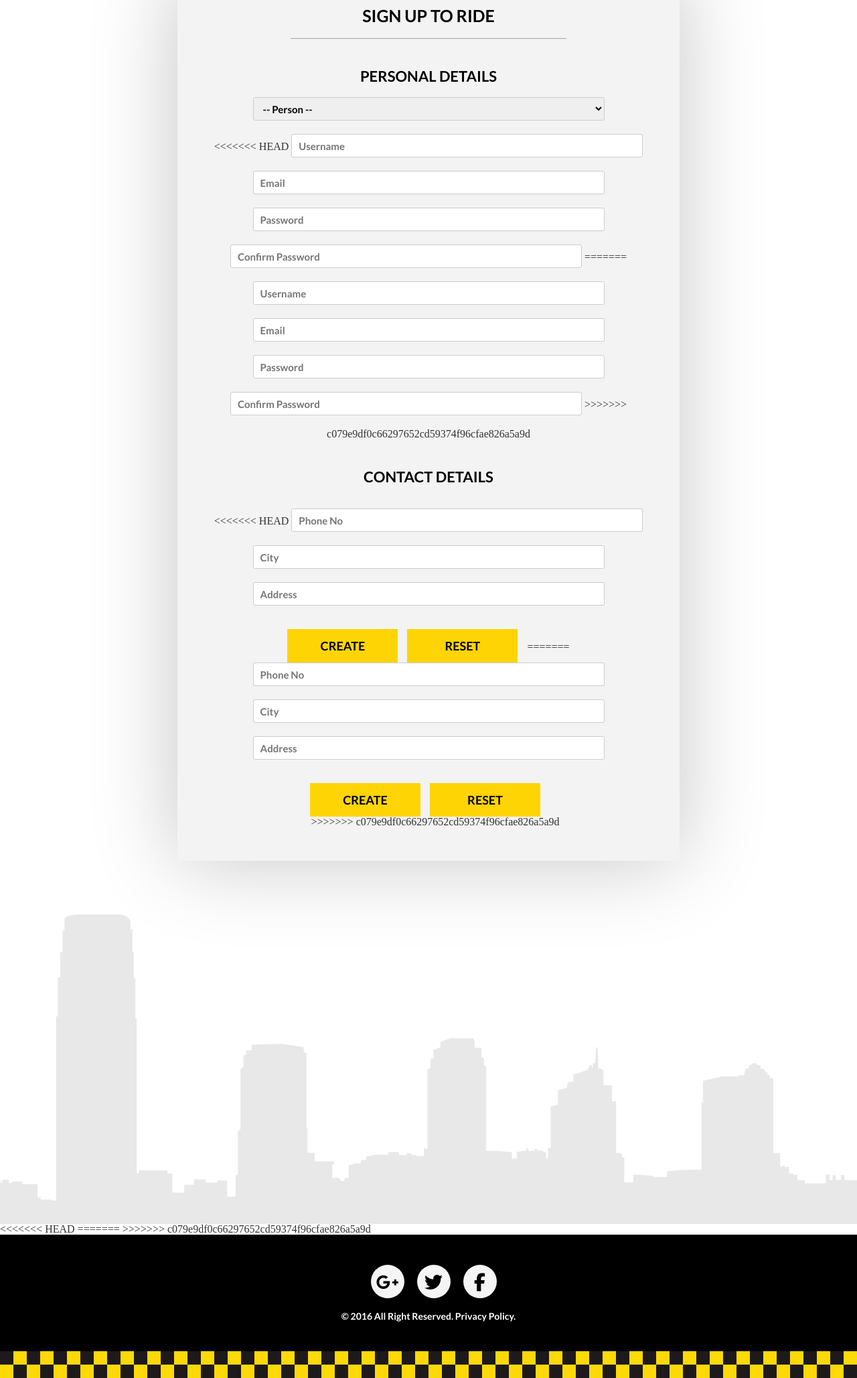
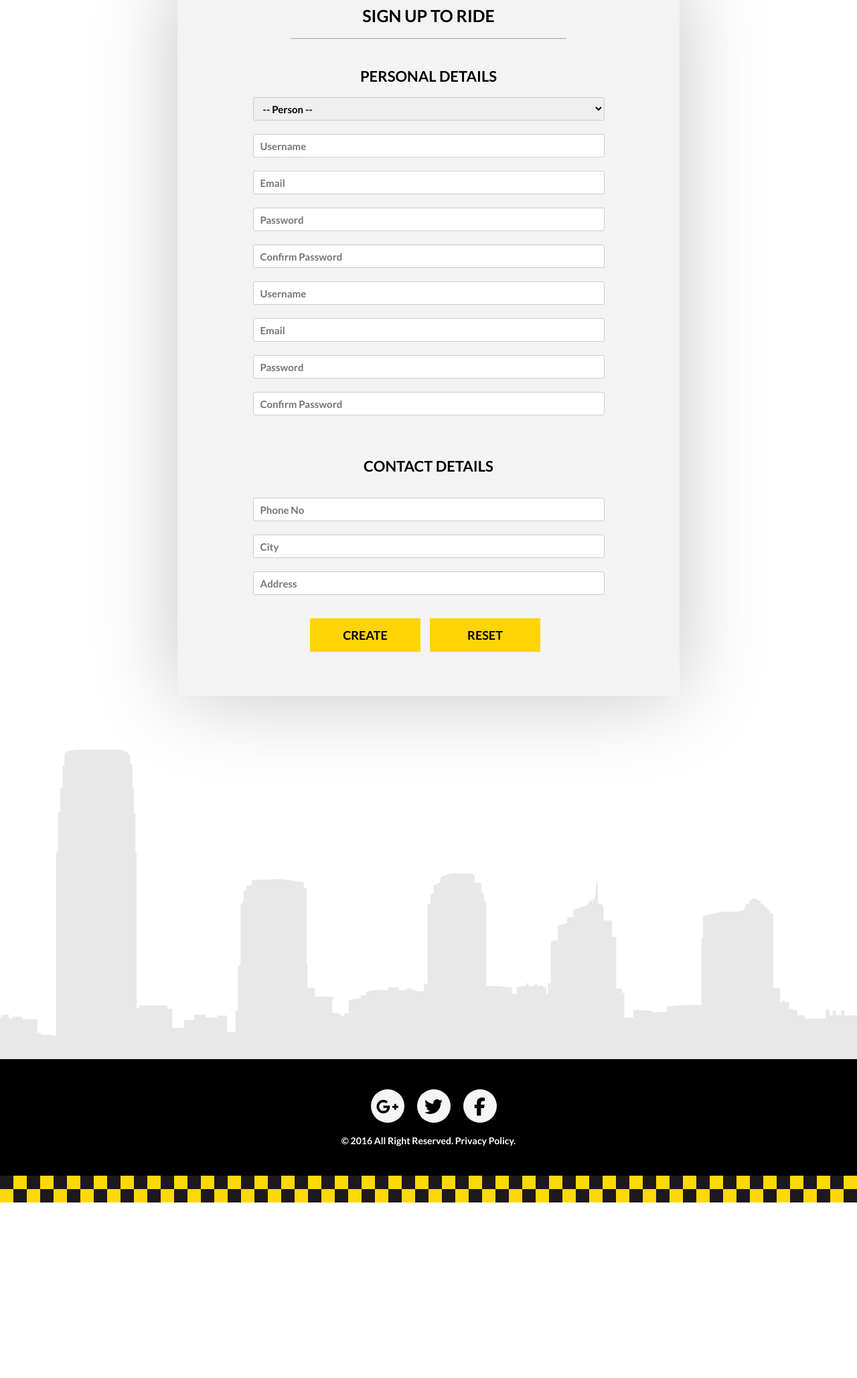
Before and after one commit to shazaib/Project2016, a PHP site: page /signup.php in a window 1280 px wide. Shown: the part 363-2420 px from the top of the page at 67% size. After the commit the page ends 2158 px from the top, so only its background shows below. Run offline with PHP 8.4, Linux system fonts and the light colour scheme; data that the repository does not hold is empty; some libraries are stand-ins or nearby versions.

Commit message:
files updated

```diff
--- a/signup.php
+++ b/signup.php
@@ -21,7 +21,7 @@
 									<option value="Ms">Ms</option>
 								</select>
 								<br>
-<<<<<<< HEAD
+
 								<input class="fields" type="text" name="usname" placeholder="Username">
 								<br>
 								<input class="fields" type="email" name="email" placeholder="Email">
@@ -29,22 +29,22 @@
 								<input class="fields" type="password" name="pass" placeholder="Password">
 								<br>
 								<input class="fields" type="password" name="cn_pass" placeholder="Confirm Password">
-=======
+
 								<input class="fields" type="text" name="uname" placeholder="Username" pattern="[A-Za-z\s]{1,15}"  title="Allow 15 letters only" required>
 								<br>
 								<input class="fields" type="email" name="email" placeholder="Email" pattern="[a-z0-9._%+-]+@[a-z0-9.-]+\.[a-z]{2,3}$" title="eg:online-taxi@gmail.com" required>
 								<br>
 								<input class="fields" type="password" name="paswd" placeholder="Password" pattern=".{8,}" title="Allow eight or more characters" required>
 								<br>
-								<input class="fields" type="password" name="c_paswd" placeholder="Confirm Password" pattern=".{8,}" title="Password not same as above" required>
->>>>>>> c079e9df0c66297652cd59374f96cfae826a5a9d
+								<input class="fields" type="password" name="c_paswd" placeholder="Confirm Password" pattern=".{8,}" title="Password not match" required>
+
 								<br>
 
 								<h3>Contact Details</h3>
 
 								<br>
-<<<<<<< HEAD
-								<input class="fields" type="text" name="num" placeholder="Phone No">
+
+								<!-- <input class="fields" type="text" name="num" placeholder="Phone No">
 								<br>
 								<input class="fields" type="text" name="city" placeholder="City">
 								<br>
@@ -52,8 +52,8 @@
 								<br>
 
 								<button class="booking-ride-btn" type="submit" name="btn_submit">create</button>
-								<button class="booking-ride-btn" type="reset" name="reset">Reset</button>
-=======
+								<button class="booking-ride-btn" type="reset" name="reset">Reset</button> -->
+
 								<input class="fields" type="text" name="num" placeholder="Phone No" pattern="^\d{4}-\d{3}-\d{4}$" title="eg:0000-000-0000" required>
 								<br>
 								<input class="fields" type="text" name="city" placeholder="City" pattern="[A-Za-z]{1,15}" required>
@@ -65,7 +65,7 @@
 								<button class="booking-ride-btn" type="reset" name="reset">Reset</button>
 									</br>
 								<button type="button" id="btn" name="btn" data-toggle="modal" data-target="#myModal" visibility="hidden" style="visibility:hidden"></button>
->>>>>>> c079e9df0c66297652cd59374f96cfae826a5a9d
+
 							</form>
 						</div>
 					</div>
@@ -80,7 +80,6 @@
 </div>
 
 
-<<<<<<< HEAD
 <?php
 
 if (isset($_POST['btn_submit'])) {
@@ -100,8 +99,8 @@ if (isset($_POST['btn_submit'])) {
 	$obj->dbconfig($sql);
 
 
-						} ?>
-=======
+	} ?>
+
 <!--Start Drvier PHP Coding -->
 
 <!-- Modal -->
@@ -159,7 +158,7 @@ if (isset($_POST['btn_submit'])) {
 ?>
 
 <!--End Drvier PHP Coding -->
->>>>>>> c079e9df0c66297652cd59374f96cfae826a5a9d
+
 
 
 <?php include 'footer.php' ?>
```
Also changed, not shown: account.php (+1 -15 lines), driver.php (+5 -32 lines), profile.php (added).
